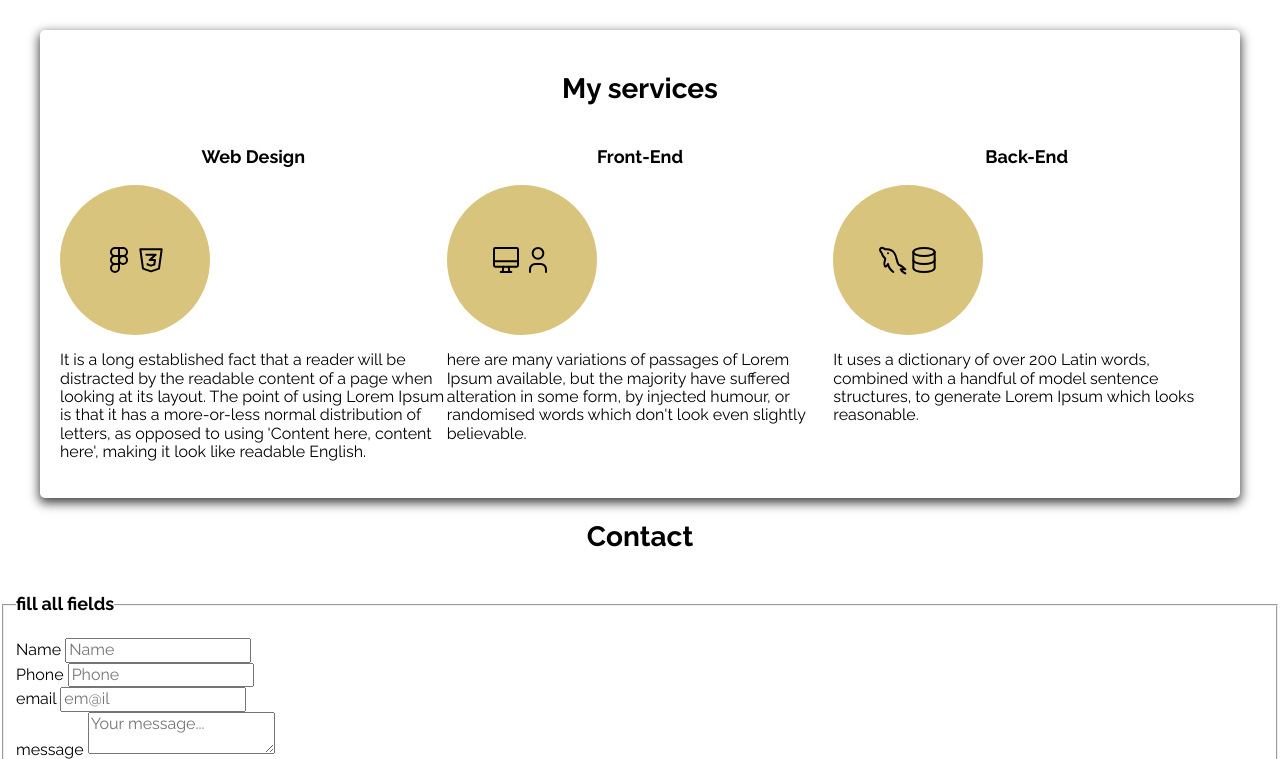
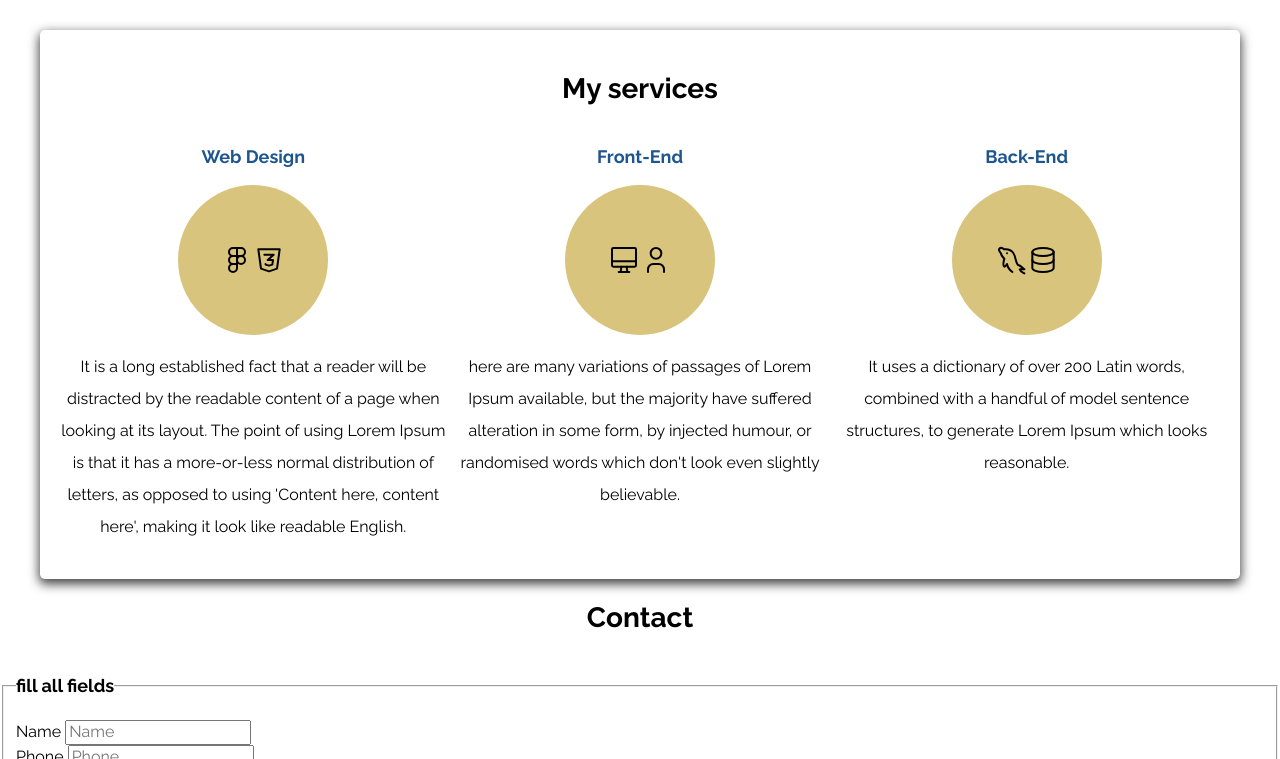
Before and after one commit to AngeLechuga/Angel_lechuga_webpage, a plain HTML site: page index.html in a window 1280 px wide. Shown: the part 538-1297 px from the top of the page. Drawn offline with Linux system fonts and the light colour scheme.

Commit message:
CSS services styles

```diff
--- a/css/style.css
+++ b/css/style.css
@@ -174,7 +174,22 @@ color: #212121;
     }
 }
 
-.service .icons {
+.service { /* Ajustando en columna cada servicio y centrando*/
+    display: flex;
+    flex-direction: column;
+    align-items: center;
+}
+
+.service h3 {
+    color: #1d558e;
+}
+
+.service p {
+    line-height: 2; /* Ajuste de espacio entre líneas de texto */
+    text-align: center;
+}
+
+.service .icons { /* Ajustando y centrando iconos y su estilo */
     height: 15rem;
     width: 15rem;
     background-color: var(--primero);
```
